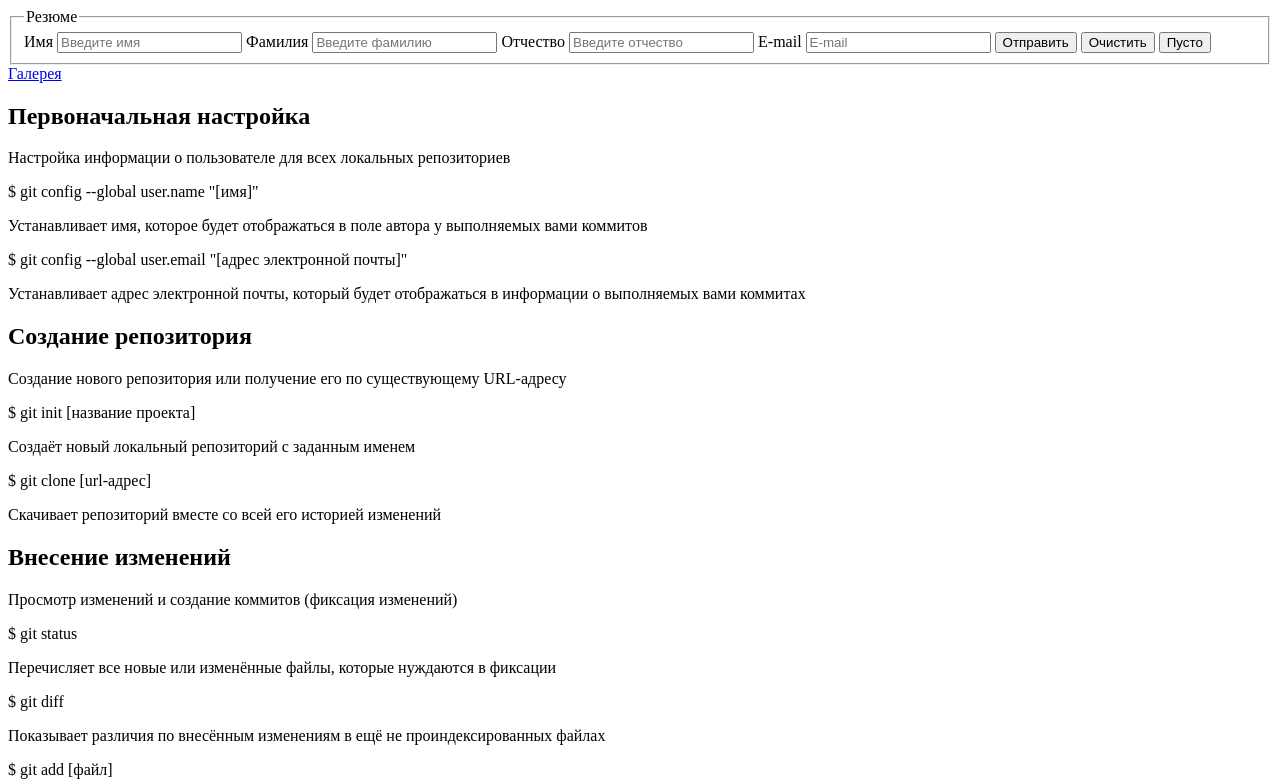
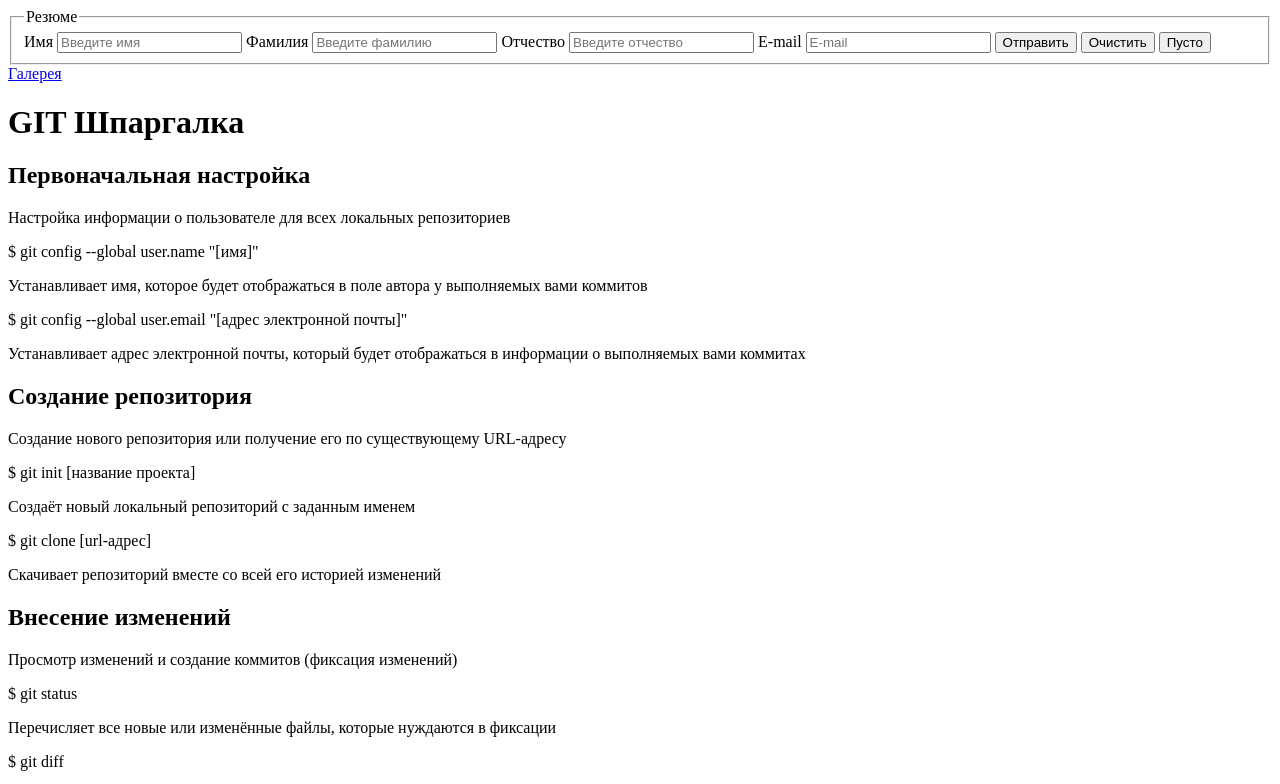
Before and after one commit to MishaTisha/lesson5, a plain HTML site: page index.html in a window 1280 px wide. Shown: the top 784 px of the page. Drawn offline with Linux system fonts and the light colour scheme.

Commit message:
Add header

```diff
--- a/index.html
+++ b/index.html
@@ -19,7 +19,7 @@
       <div>
         <a href="gallery.html">Галерея</a>
       </div>
-
+      <h1>GIT Шпаргалка</h1>
       <div>
         <h2>Первоначальная настройка</h2>
         <p>Настройка информации о пользователе для всех локальных репозиториев</p>
```
